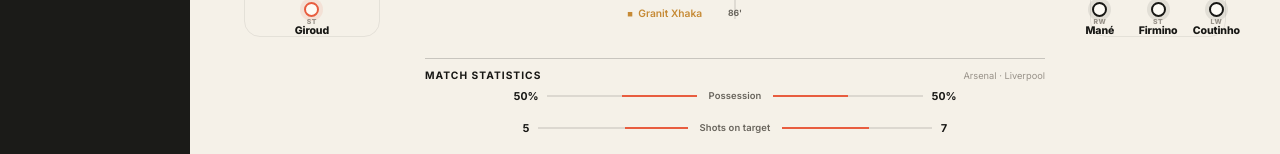
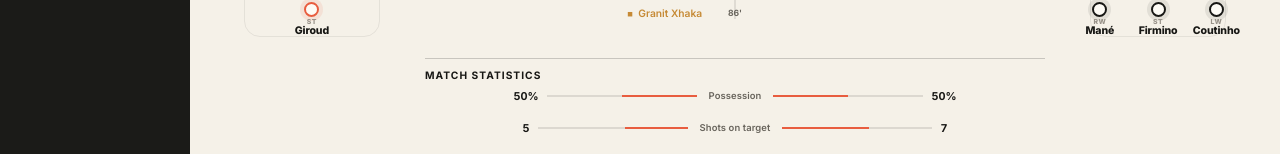
Before and after one commit to dallum96-gif/football-research-lab, a Next.js app in the folder web/: page /fixtures/1/1 in a window 1280 px wide. Shown: the part 488-642 px from the top of the page. Built offline with nearby package versions, Linux system fonts and the light colour scheme.

Commit message:
Center match statistics heading

```diff
--- a/web/src/app/fixtures/[season]/[fixtureId]/page.tsx
+++ b/web/src/app/fixtures/[season]/[fixtureId]/page.tsx
@@ -229,7 +229,6 @@ export default async function FixtureDetailPage({ params }: FixtureDetailProps)
         <section className={styles.statsSection}>
           <div className={styles.sectionTitle}>
             <h2>Match statistics</h2>
-            <span>Arsenal · Liverpool</span>
           </div>
           <div className={styles.stats}>
             {stats.map(([home, label, away, homeShare, awayShare]) => (
```
